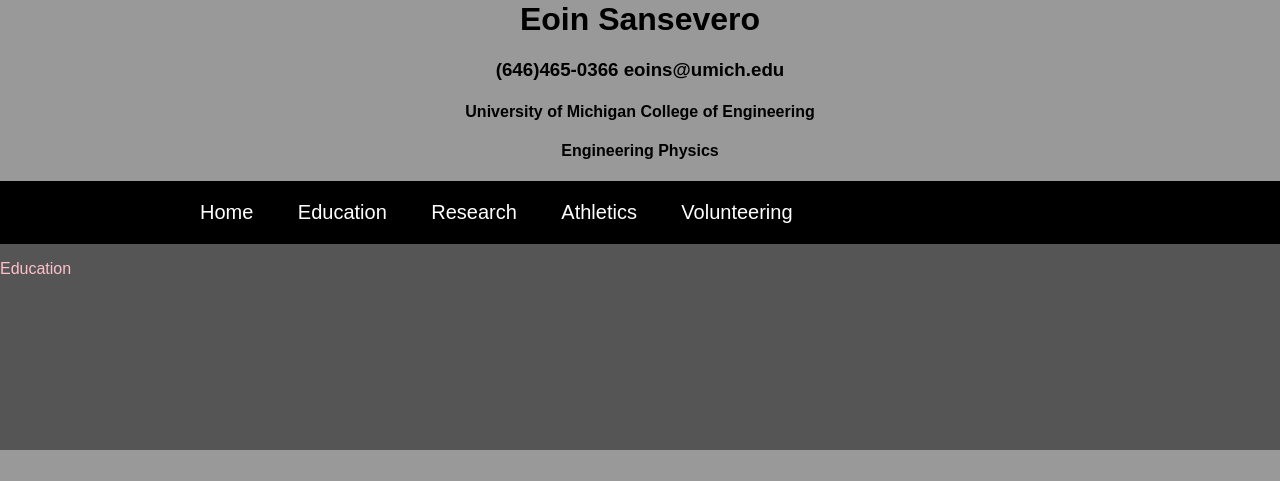
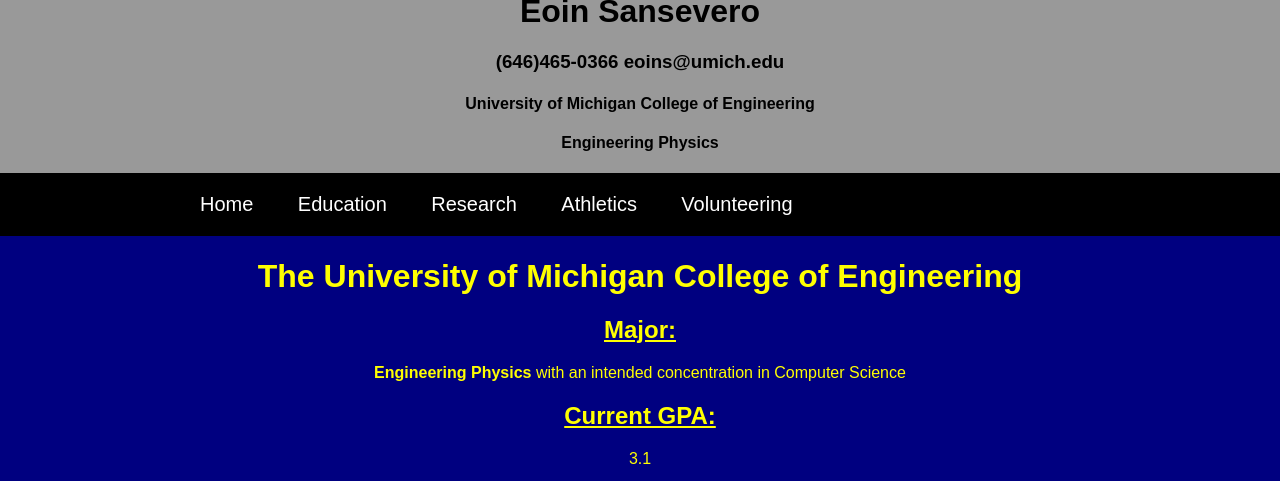
Before and after one commit to EoinS10/Resume, a Flask app: page /education in a window 1280 px wide. Shown: the part 350-831 px from the top of the page. Before the commit the page ends 800 px from the top, so only its background shows below. Run offline with Flask 2, Linux system fonts and the light colour scheme.

Commit message:
Add files via upload

```diff
--- a/Resume/static/education.css
+++ b/Resume/static/education.css
@@ -1,3 +1,12 @@
-p {
-  color: pink;
+body {
+  background-color: navy;
 }
+
+.edu-content {
+  text-align: center; color: yellow;
+  margin: 10px; padding: 0;
+}
+img {
+  display: block;
+  margin-left: auto; margin-right: auto;
+}
--- a/Resume/templates/education.html
+++ b/Resume/templates/education.html
@@ -1,4 +1,5 @@
 {% extends "base.html" %}
+
 
 {% block title %}
 <title>Education</title>
@@ -22,7 +23,13 @@
 {% endblock %}
 
 {% block content %}
-<p>Education</p>
+<div class="edu-content">
+  <h1>The University of Michigan College of Engineering</h1>
+  <h2><u>Major:</u></h2><p><strong>Engineering Physics</strong> with an intended concentration in Computer Science</p>
+  <h2><u>Current GPA:</u></h2><p>3.1</p>
+</div>
+
+<img src="https://news.umflint.edu/wp-content/uploads/2016/01/umich-yes-540x360.jpg" alt="Block M">
 
 
 {% endblock %}
```
Also changed, not shown: 1 other file.
